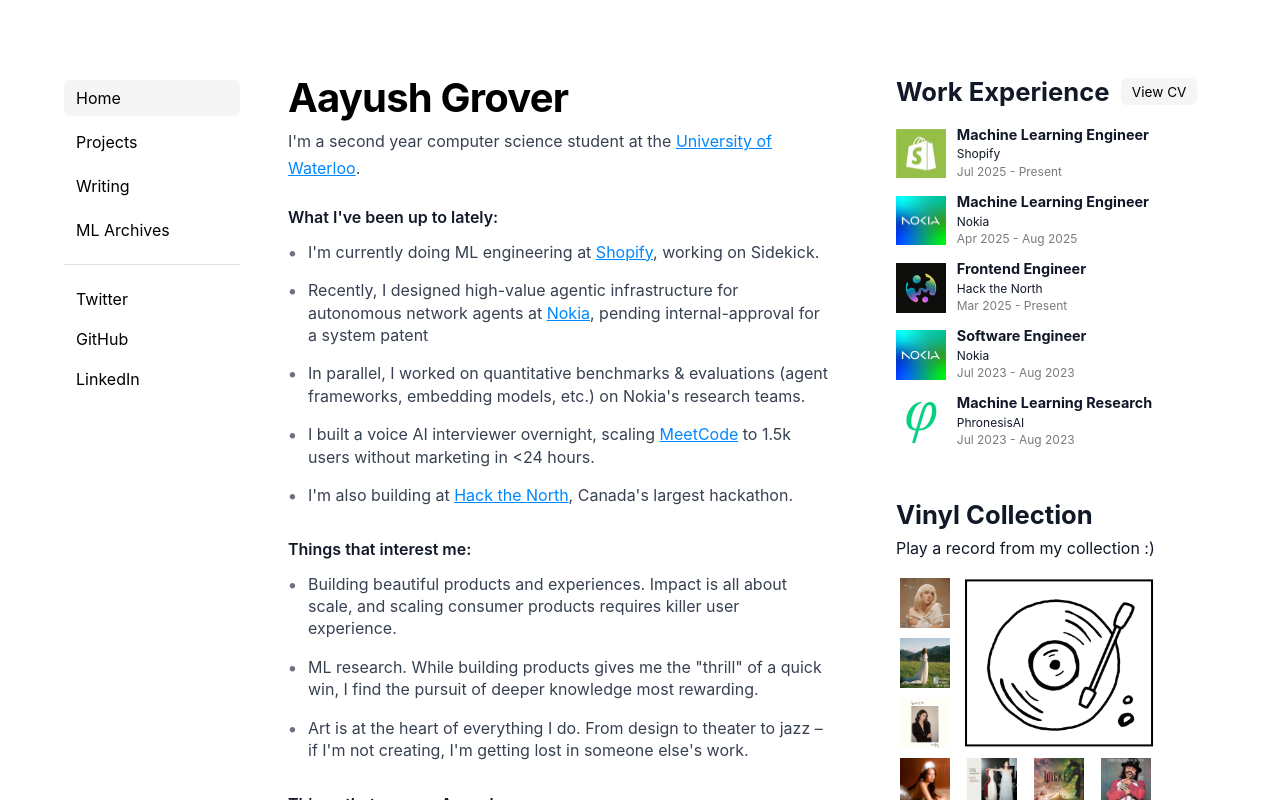
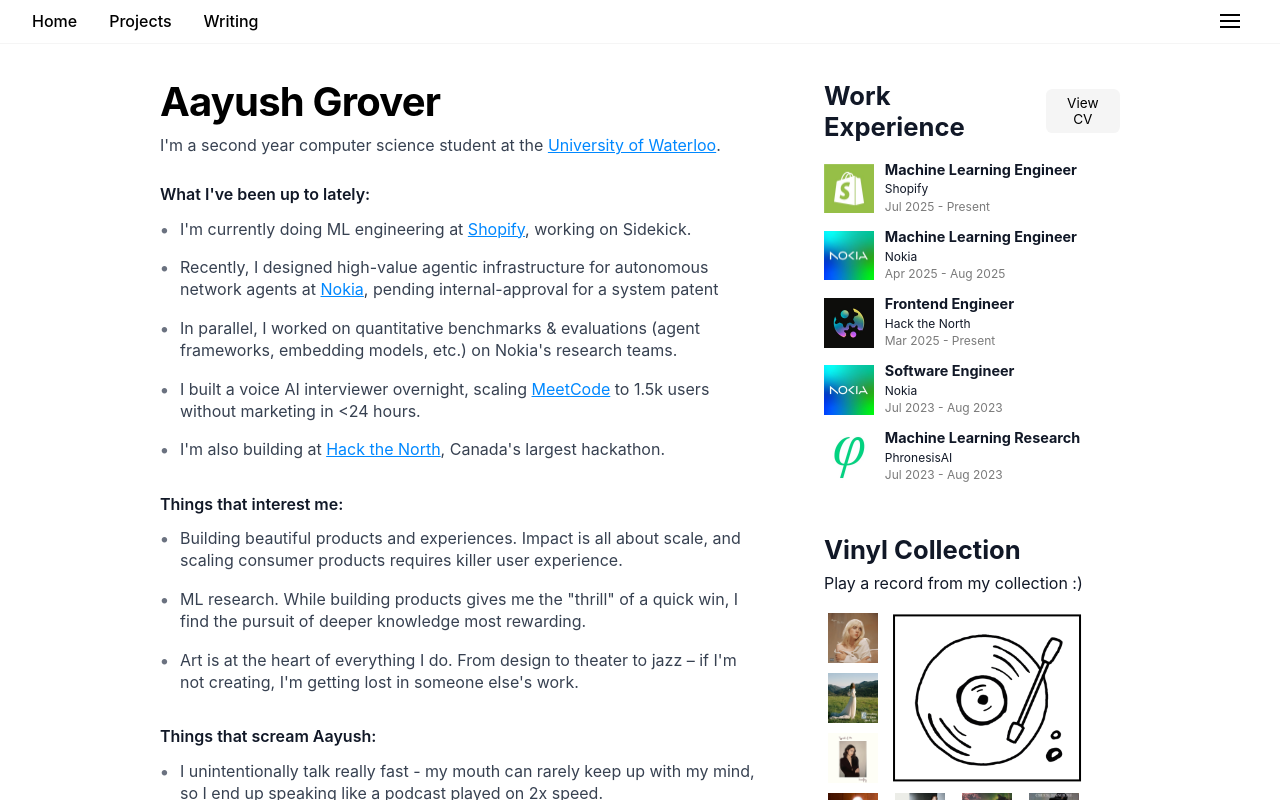
Before and after one commit to AayushGrover101/aayush-grover-portfolio, a React (Vite) app: page / in a window 1280 px wide. Shown: the top 800 px of the page. Built offline with nearby package versions, Linux system fonts and the light colour scheme.

Commit message:
feat: add automatic last updated date functionality

```diff
--- a/package.json
+++ b/package.json
@@ -5,9 +5,10 @@
   "type": "module",
   "scripts": {
     "dev": "vite",
-    "build": "tsc -b && vite build",
+    "build": "npm run update-date && tsc -b && vite build",
     "lint": "eslint .",
-    "preview": "vite preview"
+    "preview": "vite preview",
+    "update-date": "node scripts/update-last-updated.js"
   },
   "dependencies": {
     "@types/react-router-dom": "^5.3.3",
@@ -18,6 +19,7 @@
   },
   "devDependencies": {
     "@eslint/js": "^9.33.0",
+    "@types/node": "^24.3.1",
     "@types/react": "^19.1.10",
     "@types/react-dom": "^19.1.7",
     "@types/styled-components": "^5.1.34",
--- /dev/null
+++ b/src/components/Navbar/MobileNavbar.tsx
@@ -0,0 +1,97 @@
+import React from "react";
+import styled from "styled-components";
+import { theme } from "src/styles";
+
+const MobileNavbarContainer = styled.nav`
+  position: fixed;
+  top: 0;
+  left: 0;
+  right: 0;
+  z-index: 9999;
+  background-color: #ffffff;
+  border-bottom: 1px solid ${theme.colors.primary.lightGray};
+  padding: 0.4rem 0;
+  display: flex;
+  justify-content: center;
+  align-items: center;
+`;
+
+const MobileNavbarWrapper = styled.div`
+  display: flex;
+  max-width: 80rem;
+  width: 100%;
+  justify-content: center;
+`;
+
+const MobileNavbarContent = styled.div`
+  display: flex;
+  justify-content: space-between;
+  align-items: center;
+  width: 100%;
+  padding: 0 2rem;
+`;
+
+const NavLinks = styled.div`
+  display: flex;
+  gap: 2rem;
+  align-items: center;
+`;
+
+const NavLink = styled.a`
+  color: #000;
+  text-decoration: none;
+  font-size: 1rem;
+  font-weight: 500;
+  transition: opacity 0.2s ease;
+
+  &:hover {
+    opacity: 0.7;
+  }
+`;
+
+const HamburgerButton = styled.button`
+  background-color: transparent;
+  border: none;
+  cursor: pointer;
+  padding: 0.5rem;
+  display: flex;
+  flex-direction: column;
+  justify-content: center;
+  align-items: center;
+  gap: 4px;
+  transition: all 0.2s ease;
+
+  &:hover {
+    opacity: 0.7;
+  }
+`;
+
+const HamburgerLine = styled.div`
+  width: 20px;
+  height: 2px;
+  background-color: #000;
+  transition: all 0.2s ease;
+`;
+
+const MobileNavbar: React.FC = () => {
+  return (
+    <MobileNavbarContainer>
+      <MobileNavbarWrapper>
+        <MobileNavbarContent>
+          <NavLinks>
+            <NavLink href="/">Home</NavLink>
+            <NavLink href="/projects">Projects</NavLink>
+            <NavLink href="/writing">Writing</NavLink>
+          </NavLinks>
+          <HamburgerButton>
+            <HamburgerLine />
+            <HamburgerLine />
+            <HamburgerLine />
+          </HamburgerButton>
+        </MobileNavbarContent>
+      </MobileNavbarWrapper>
+    </MobileNavbarContainer>
+  );
+};
+
+export default MobileNavbar;
--- a/src/components/base/Layout/index.tsx
+++ b/src/components/base/Layout/index.tsx
@@ -1,16 +1,17 @@
 import React from "react";
 import styled from "styled-components";
 import Navbar from "../../Navbar";
+import MobileNavbar from "../../Navbar/MobileNavbar";
 
-const LayoutContainer = styled.div`
+const LayoutContainer = styled.div<{ $isMobile: boolean }>`
   display: flex;
   justify-content: center;
-  margin-top: 4.75rem;
+  margin-top: ${props => props.$isMobile ? '5rem' : '4.75rem'};
   padding-bottom: 4rem;
   min-height: 100vh;
 `;
 
-const ContentWrapper = styled.div`
+const ContentWrapper = styled.div<{ $hasSidebar: boolean }>`
   display: flex;
   max-width: 80rem;
   width: 100%;
@@ -18,12 +19,15 @@
   position: relative;
   overflow: visible;
   isolation: isolate;
+  justify-content: ${props => props.$hasSidebar ? 'flex-start' : 'center'};
 `;
 
-const MainContent = styled.main`
-  padding-left: 3rem;
+const MainContent = styled.main<{ $hasSidebar: boolean }>`
+  padding-left: ${props => props.$hasSidebar ? '3rem' : '0'};
   align-self: flex-start;
   padding-top: 0;
+  max-width: ${props => props.$hasSidebar ? 'none' : '60rem'};
+  width: ${props => props.$hasSidebar ? 'auto' : '100%'};
 `;
 
 interface LayoutProps {
@@ -31,15 +35,37 @@
 }
 
 const Layout: React.FC<LayoutProps> = ({ children }) => {
+  const [isWideScreen, setIsWideScreen] = React.useState(window.innerWidth > 1300);
+  const [isMobile, setIsMobile] = React.useState(window.innerWidth < 1300);
+
+  React.useEffect(() => {
+    const handleResize = () => {
+      const newIsWideScreen = window.innerWidth > 1300;
+      const newIsMobile = window.innerWidth < 1300;
+      setIsWideScreen(newIsWideScreen);
+      setIsMobile(newIsMobile);
+      console.log('Window width:', window.innerWidth, 'Mobile:', newIsMobile);
+    };
+
+    // Call once on mount
+    handleResize();
+
+    window.addEventListener('resize', handleResize);
+    return () => window.removeEventListener('resize', handleResize);
+  }, []);
+
   return (
-    <LayoutContainer>
-      <ContentWrapper>
-        <Navbar />
-        <MainContent>
-          {children}
-        </MainContent>
-      </ContentWrapper>
-    </LayoutContainer>
+    <>
+      {isMobile && <MobileNavbar />}
+      <LayoutContainer $isMobile={isMobile}>
+        <ContentWrapper $hasSidebar={isWideScreen}>
+          {isWideScreen && <Navbar />}
+          <MainContent $hasSidebar={isWideScreen}>
+            {children}
+          </MainContent>
+        </ContentWrapper>
+      </LayoutContainer>
+    </>
   );
 };
 
--- /dev/null
+++ b/src/constants/lastUpdated.ts
@@ -0,0 +1,2 @@
+// This file is automatically generated - do not edit manually
+export const LAST_UPDATED = "September 9, 2025";
--- a/src/pages/home/index.tsx
+++ b/src/pages/home/index.tsx
@@ -10,6 +10,24 @@
   align-items: flex-start;
   gap: 4rem;
   justify-content: center;
+
+  @media (max-width: 1300px) {
+    justify-content: center;
+    padding: 0 0rem;
+    gap: 4rem;
+  }
+
+  @media (max-width: 1100px) {
+    justify-content: center;
+    padding: 0 4rem;
+  }
+
+  @media (max-width: 1000px) {
+    flex-direction: column;
+    align-items: flex-start;
+    gap: 3rem;
+    padding: 0 1.5rem;
+  }
 `;
 
 const RightContainer = styled.div`
@@ -18,6 +36,22 @@
   align-items: flex-start;
   gap: 3rem;
   padding-right: 3rem;
+
+  @media (max-width: 1300px) {
+    padding-right: 0rem;
+  }
+
+  @media (max-width: 1000px) {
+    width: 100%;
+    align-items: flex-start;
+    padding-right: 0;
+    max-width: 100%;
+    padding: 0 2rem;
+  }
+
+  @media (max-width: 300px) {
+    align-items: center;
+  }
 `;
 
 const Home: React.FC = () => {
--- a/src/pages/home/sections/HomeBody/index.tsx
+++ b/src/pages/home/sections/HomeBody/index.tsx
@@ -1,10 +1,16 @@
 import React from "react";
 import styled from "styled-components";
 import Link from "src/components/base/Link";
+import { LAST_UPDATED } from "src/constants/lastUpdated";
 
 const HomeContainer = styled.div`
   max-width: 37.5rem;
   line-height: 1.6;
+
+  @media (max-width: 1000px) {
+    max-width: 100%;
+    padding: 0 2rem;
+  }
 `;
 
 const Name = styled.h1`
@@ -171,7 +177,7 @@
       </BottomText>
 
       <LastUpdated>
-        Last updated: August 27rd, 2025.
+        Last updated: {LAST_UPDATED}.
       </LastUpdated>
     </HomeContainer>
   );
--- a/src/pages/home/sections/WorkExperience/index.tsx
+++ b/src/pages/home/sections/WorkExperience/index.tsx
@@ -9,7 +9,7 @@
   display: flex;
   flex-direction: column;
   gap: 0.85rem;
-  min-width: 21rem;
+  min-width: 18rem;
 `;
 
 const HeadingContainer = styled.div`
--- a/vite.config.ts
+++ b/vite.config.ts
@@ -1,6 +1,10 @@
 import { defineConfig } from 'vite'
 import react from '@vitejs/plugin-react'
 import path from 'path'
+import { fileURLToPath } from 'url'
+
+const __filename = fileURLToPath(import.meta.url)
+const __dirname = path.dirname(__filename)
 
 // https://vite.dev/config/
 export default defineConfig({
```
Also changed, not shown: scripts/update-last-updated.js (added, +28 -0 lines), 1 other file (tests, documents, lock files or other folders).
